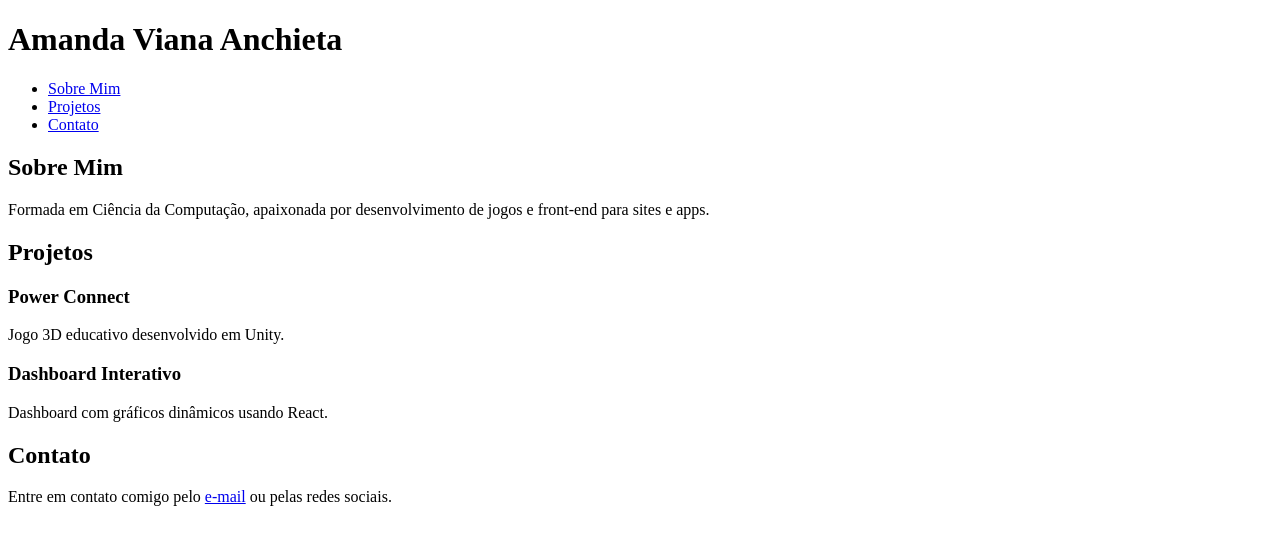
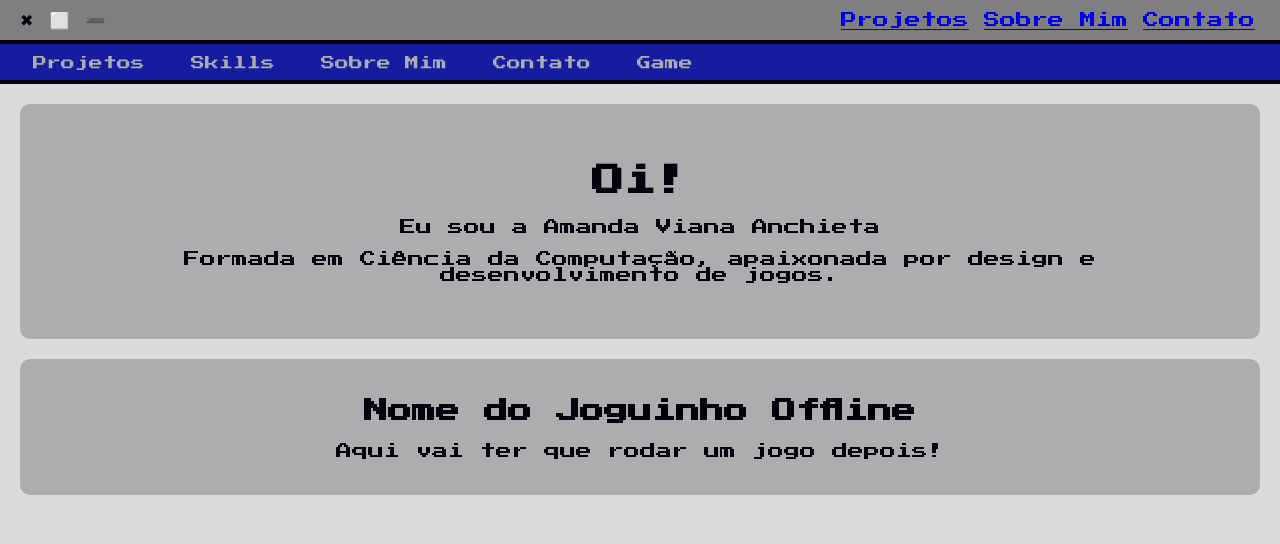
Before and after one commit to amandaxva/Portfolio, a plain HTML site: page index.html in a window 1280 px wide. Drawn offline with Linux system fonts and the light colour scheme.

Commit message:
Atualizando design

```diff
--- a/index.html
+++ b/index.html
@@ -3,43 +3,45 @@
 <head>
     <meta charset="UTF-8">
     <meta name="viewport" content="width=device-width, initial-scale=1.0">
-    <title>Amanda Viana Anchieta - Portfólio</title>
-    <link rel="stylesheet" href="style.css">
+    <title>Amanda Viana - Portfólio</title>
+    <link rel="stylesheet" href="styles.css">
+    <style>
+        @import url('https://fonts.googleapis.com/css2?family=Press+Start+2P&display=swap');
+    </style>
 </head>
 <body>
-    <header>
-        <h1>Amanda Viana Anchieta</h1>
-        <nav>
+    <!-- Barra estilo janela -->
+    <nav class="window-bar">
+        <span class="window-controls">✖ ⬜ ➖</span>
         <ul>
+            <li><a href="#projetos">Projetos</a></li>
             <li><a href="#sobre">Sobre Mim</a></li>
-                <li><a href="#projetos">Projetos</a></li>
             <li><a href="#contato">Contato</a></li>
         </ul>
     </nav>
+
+    <!-- Barra de navegação horizontal estilo Foto 5 -->
+    <nav class="nav-bar">
+        <ul>
+            <li><a href="#projetos">Projetos</a></li>
+            <li><a href="#skills">Skills</a></li>
+            <li><a href="#sobre">Sobre Mim</a></li>
+            <li><a href="#contato">Contato</a></li>
+            <li><a href="#game">Game</a></li>
+        </ul>
+    </nav>
+
+    <div class="container">
+        <header>
+            <h1>Oi!</h1>
+            <p>Eu sou a Amanda Viana Anchieta</p>
+            <p>Formada em Ciência da Computação, apaixonada por design e desenvolvimento de jogos.</p>
         </header>
 
-    <section id="sobre">
-        <h2>Sobre Mim</h2>
-        <p>Formada em Ciência da Computação, apaixonada por desenvolvimento de jogos e front-end para sites e apps.</p>
+        <section id="game">
+            <h2>Nome do Joguinho Offline</h2>
+            <p>Aqui vai ter que rodar um jogo depois!</p>
         </section>
-
-    <section id="projetos">
-        <h2>Projetos</h2>
-        <div class="projeto">
-            <h3>Power Connect</h3>
-            <p>Jogo 3D educativo desenvolvido em Unity.</p>
     </div>
-        <div class="projeto">
-            <h3>Dashboard Interativo</h3>
-            <p>Dashboard com gráficos dinâmicos usando React.</p>
-        </div>
-    </section>
-
-    <section id="contato">
-        <h2>Contato</h2>
-        <p>Entre em contato comigo pelo <a href="mailto:seuemail@email.com">e-mail</a> ou pelas redes sociais.</p>
-    </section>
-
-    <script src="script.js"></script>
 </body>
 </html>
--- /dev/null
+++ b/styles.css
@@ -0,0 +1,95 @@
+/* Importando a fonte */
+@import url('https://fonts.googleapis.com/css2?family=Press+Start+2P&display=swap');
+
+body {
+    font-family: "Press Start 2P", system-ui;
+    background-color: #dbdbdb;
+    color: #02030e;
+    margin: 0;
+    padding: 0;
+}
+
+/* Barra superior estilo janela */
+.window-bar {
+    background-color: #7f7f81;
+    color: #02030e;
+    padding: 10px;
+    text-align: left;
+    display: flex;
+    justify-content: space-between;
+    align-items: center;
+    border-bottom: 4px solid #02030e;
+}
+
+.window-bar ul {
+    list-style: none;
+    margin: 0;
+    padding: 0;
+    display: flex;
+    align-items: center;
+}
+
+.window-bar li {
+    display: inline-block;
+    margin-right: 15px;
+}
+
+.window-controls {
+    margin-left: 10px;
+    cursor: pointer;
+}
+
+/* Barra horizontal de navegação (estilo Foto 5) */
+.nav-bar {
+    background-color: #151c9f;
+    padding: 10px;
+    text-align: center;
+    border-bottom: 4px solid #02030e;
+}
+
+.nav-bar ul {
+    list-style: none;
+    padding: 0;
+    margin: 0;
+    display: flex;
+}
+
+.nav-bar ul li {
+    margin: 0 15px;
+}
+
+.nav-bar ul li a {
+    color: #adadaf;
+    text-decoration: none;
+    font-size: 14px;
+    padding: 8px;
+    transition: 0.3s;
+}
+
+.nav-bar ul li a:hover {
+    background-color: #02030e;
+    color: #ffffff;
+    border-radius: 5px;
+}
+
+/* Conteúdo principal */
+.container {
+    padding: 20px;
+    text-align: left;
+}
+
+header {
+    background-color: #adadaf;
+    padding: 40px;
+    text-align: center;
+    border-radius: 10px;
+    margin-bottom: 20px;
+}
+
+section {
+    background-color: #adadaf;
+    padding: 20px;
+    border-radius: 10px;
+    text-align: center;
+    margin-top: 20px;
+}
```
Also changed, not shown: style.css (deleted). Lines whose indentation alone changed are shown as unchanged.
